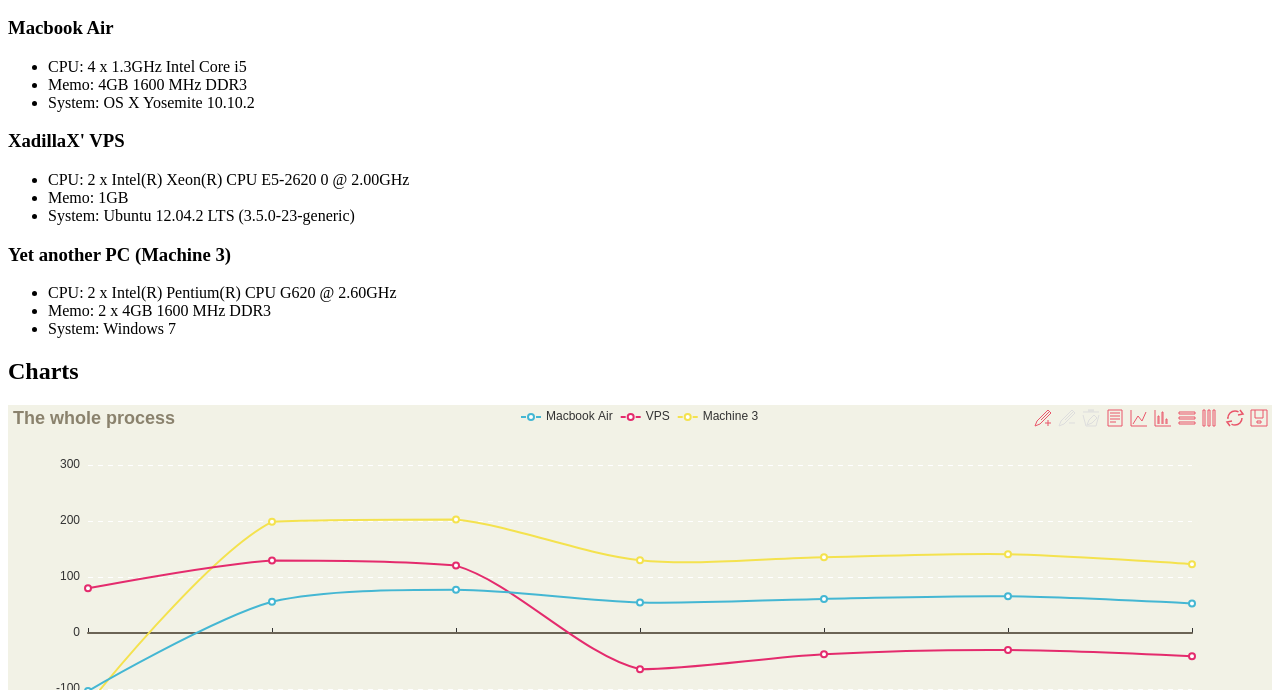
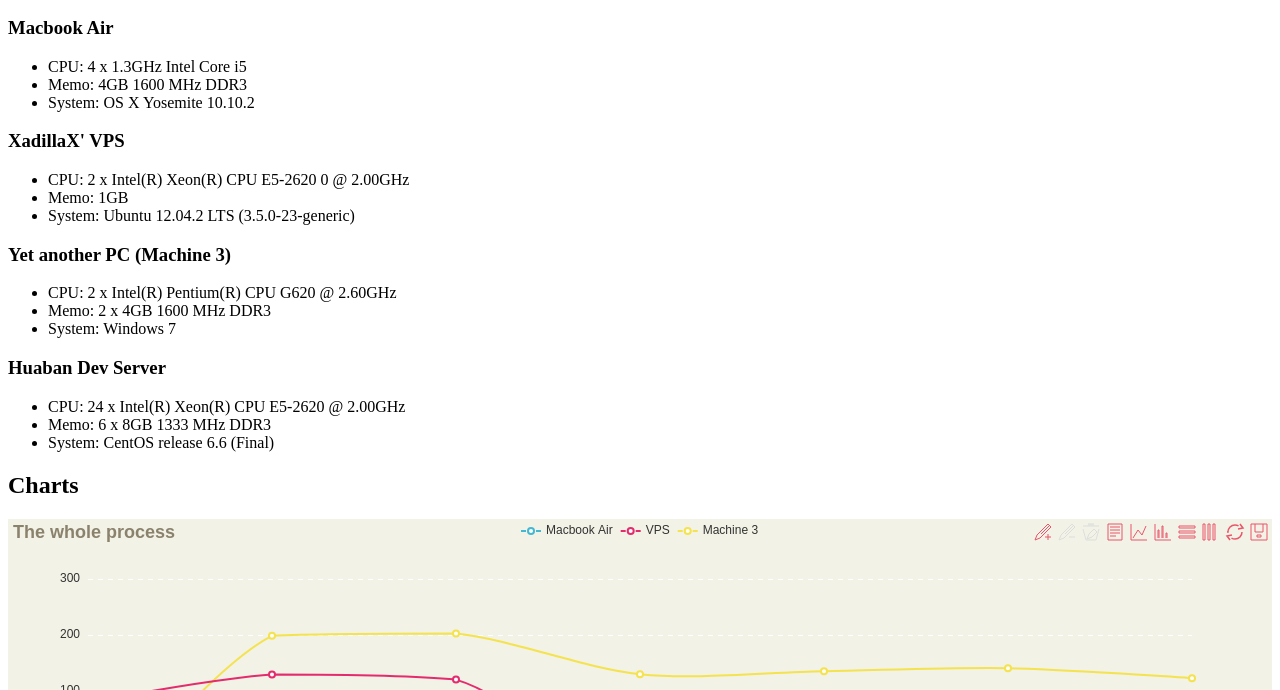
Before and after one commit to XadillaX/xmempool, a plain HTML site: page index.html in a window 1280 px wide. Shown: the part 110-800 px from the top of the page. Drawn offline with Linux system fonts and the light colour scheme.

Commit message:
add a new report

```diff
--- a/index.html
+++ b/index.html
@@ -212,10 +212,14 @@
 
         var zanarblahblah = {"./perf_xmem":[{"times":10,"alloc":1173.6,"free":383.6,"total":10104.8},{"times":100,"alloc":9718.8,"free":1822.8,"total":20328.4},{"times":1000,"alloc":85150.8,"free":16020.8,"total":109889.6},{"times":10000,"alloc":1155014,"free":282274,"total":1546682.8},{"times":100000,"alloc":11603865.6,"free":2747750.4,"total":16274670.4},{"times":1000000,"alloc":112886031.8,"free":26817197.4,"total":157638284.4},{"times":10000000,"alloc":1342887245,"free":339350415,"total":1946483018.2},{"times":10000000,"alloc":1411829382.8,"free":355884357.6,"total":2024174383.2}],"./perf_alloc":[{"times":10,"alloc":3950.4,"free":4118,"total":8124.4},{"times":100,"alloc":33478.8,"free":32057.2,"total":65592.4},{"times":1000,"alloc":312811.6,"free":310386.4,"total":623254.4},{"times":10000,"alloc":3162913.6,"free":3106868.8,"total":6269838.4},{"times":100000,"alloc":31724080.8,"free":31756108.4,"total":63480245.2},{"times":1000000,"alloc":319266780,"free":317867819.2,"total":637134658},{"times":10000000,"alloc":3211709190.6,"free":3253840252.6,"total":6465549672.4},{"times":10000000,"alloc":3337355907.6,"free":3334449924.4,"total":6671806082}]};
 
+        var huabanDev =
+{"./perf_xmem":[{"times":10,"alloc":4316.8,"free":482.4,"total":19529.6},{"times":100,"alloc":7081.2,"free":3734.4,"total":25980},{"times":1000,"alloc":57401.6,"free":27391.6,"total":99846},{"times":10000,"alloc":963756.8,"free":512234.4,"total":1690326},{"times":100000,"alloc":9382364.8,"free":4778318.8,"total":16099735.6},{"times":1000000,"alloc":87405898.4,"free":48729046.4,"total":153926956},{"times":10000000,"alloc":1082809374.4,"free":606202156,"total":1952134155.2},{"times":10000000,"alloc":1081459299.6,"free":604584866.8,"total":1949674956.8}],"./perf_alloc":[{"times":10,"alloc":97653.2,"free":4166.4,"total":101874.8},{"times":100,"alloc":101324.4,"free":7309.6,"total":108689.6},{"times":1000,"alloc":193274.4,"free":40183.2,"total":233514.8},{"times":10000,"alloc":1111108.8,"free":374126.8,"total":1485293.2},{"times":100000,"alloc":10559029.6,"free":3695396.8,"total":14254484.4},{"times":1000000,"alloc":111467646,"free":39247373.2,"total":150715077.2},{"times":10000000,"alloc":1106889791.6,"free":396196188.8,"total":1503086035.6},{"times":10000000,"alloc":1105497671.2,"free":393961228.4,"total":1499458954.4}]};
+
         var data = {
             mac: mac,
             VPS: vps,
-            zanarblahblah: zanarblahblah
+            zanarblahblah: zanarblahblah,
+            huabanDev: huabanDev
         };
 
         var theme = {
@@ -677,6 +681,14 @@
         <li>System: Windows 7</li>
     </ul>
 
+    <h3>Huaban Dev Server</h3>
+    <ul>
+        <li>CPU: 24 x Intel(R) Xeon(R) CPU E5-2620 @ 2.00GHz</li>
+        <li>Memo: 6 x 8GB 1333 MHz DDR3</li>
+        <li>System: CentOS release 6.6 (Final)</li>
+    </ul>
+
+
     <h2>Charts</h2>
 
     <div id="total" style="height: 400px;"></div>
```
Also changed, not shown: 1 other file.
